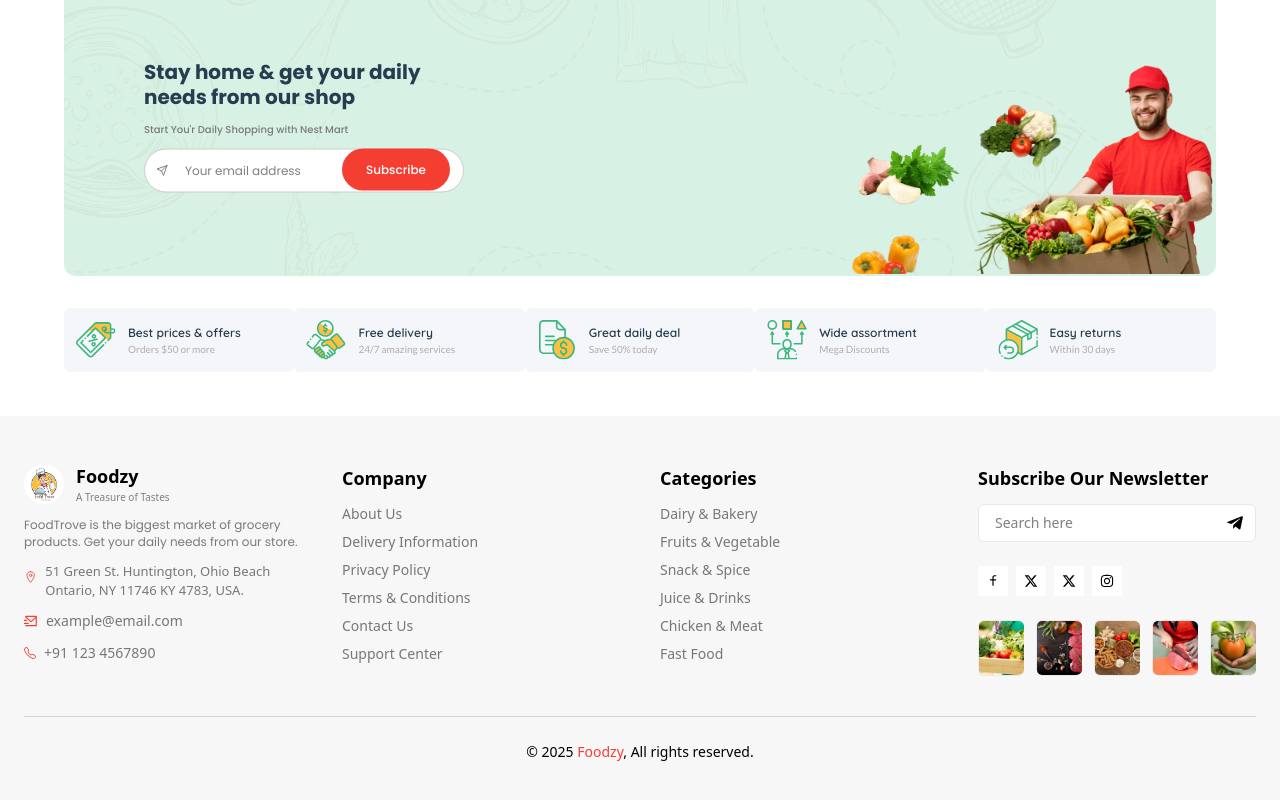
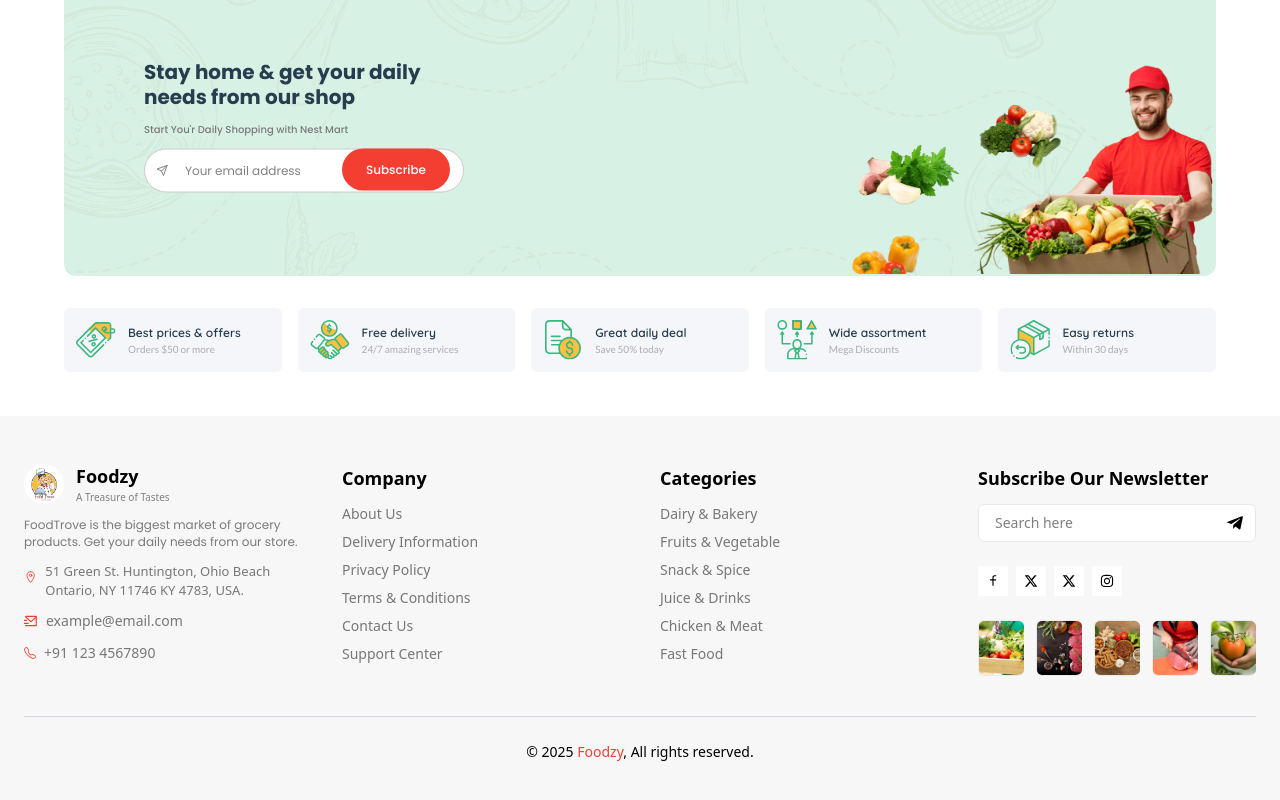
Before and after one commit to animesh156/Basic-Ecommerce, a React (Vite) app in the folder frontend/: page / in a window 1280 px wide. Shown: the part 1981-2781 px from the top of the page. Built offline with nearby package versions, Linux system fonts and the light colour scheme; no server answers.

Commit message:
fix: updated codebase with proper comments

```diff
--- a/frontend/src/components/cards/DealsCard.tsx
+++ b/frontend/src/components/cards/DealsCard.tsx
@@ -20,15 +20,17 @@ export default function DealsCard({
   rating,
 }: DealsCardProps) {
   return (
+    // Parent container for each deal card
     <div className="relative w-[350px] h-[420px] rounded-xl overflow-visible">
-      {/* Image */}
+
+      {/* Product Image */}
       <img
         src={image}
         alt={title}
         className="w-full h-64 object-cover rounded-xl"
       />
 
-      {/* Absolute Info Box - Half outside */}
+      {/* Floating info box (half outside image) */}
       <div
         className="
         absolute left-4.5
@@ -42,11 +44,12 @@ export default function DealsCard({
         w-56
       "
       >
-        <h3 className="text-[#253D4E]  font-quicksand font-bold text-[13px]">
+        {/* Product Title */}
+        <h3 className="text-[#253D4E] font-quicksand font-bold text-[13px]">
           {title}
         </h3>
 
-        {/* Rating */}
+        {/* Star Rating */}
         <div className="flex items-center gap-1 ">
           <FaStar className="text-[9px] text-yellow-400" />
           <span className="text-[#B6B6B6] text-[12px] font-lato">
@@ -54,25 +57,32 @@ export default function DealsCard({
           </span>
         </div>
 
+        {/* Company / Brand */}
         <p className="text-[#3BB77E] text-[12px] mt-1">
           <span className="text-[#7E7E7E]">By</span> {company}
         </p>
 
+        {/* Price + Button Row */}
         <div className="flex justify-between items-center">
+
+          {/* Price Section */}
           <div className="flex items-center gap-3 mt-2">
             <span className="text-[#3BB77E] font-semibold text-[15px]">
               ${price}
             </span>
+
+            {/* Original Price (Striked Through) */}
             <span className="text-gray-400 text-[15px] line-through">
               ${originalPrice}
             </span>
           </div>
 
-          {/* Button with Cart Icon */}
+          {/* Add to Cart Button */}
           <button className="mt-3 flex items-center gap-2 bg-[#F53E32] text-white px-4 py-2 rounded-md text-sm font-mono transition">
             <FaShoppingCart className="text-[12px]" />
             {buttonText}
           </button>
+
         </div>
       </div>
     </div>
--- a/frontend/src/components/cards/PopularProductCard.tsx
+++ b/frontend/src/components/cards/PopularProductCard.tsx
@@ -15,31 +15,37 @@ export default function PopularProductCard({
   actualPrice,
 }: PopularProduct) {
   return (
-    <div className="border w-64 border-[#E9E9E9] rounded-md py-3 px-3  transition cursor-pointer">
+    // Card container
+    <div className="border w-64 border-[#E9E9E9] rounded-md py-3 px-3 transition cursor-pointer">
+
+      {/* Product Image Wrapper */}
       <div className="relative border-[#E9E9E9] border rounded-md">
+        {/* Product Image */}
         <img
           src={image}
           alt={title}
           className="w-full h-56 object-cover rounded-md"
         />
 
+        {/* Small round badge (decorative element) */}
         <div className="w-10 absolute left-24 -bottom-5 rounded-full h-10 bg-[#F7F7F8] border-2 border-[#E9E9E9]"></div>
       </div>
 
+      {/* Product Type */}
       <p className="mt-6 text-center text-[14px] text-[#777777]">{type}</p>
 
+      {/* Product Title (centered) */}
       <div className="w-56">
-
-          <h4 className="text-[12px] text-center font-poppins font-medium text-[#2B2B2D] mt-9">
-        {title}
-      </h4>
-
+        <h4 className="text-[12px] text-center font-poppins font-medium text-[#2B2B2D] mt-9">
+          {title}
+        </h4>
       </div>
 
+      {/* Price Section */}
+      <div className="text-center text-[14px] font-bold space-x-2 mt-2">
+        <span className="text-red-500">{price}</span>
 
-
-      <div className=" text-center text-[14px] font-bold space-x-2 mt-2">
-        <span className="text-red-500 ">{price}</span>
+        {/* Original price (strikethrough) */}
         <span className="text-[#7A7A7A] font-normal line-through text-[12px]">
           {actualPrice}
         </span>
--- a/frontend/src/components/filter/Filters.tsx
+++ b/frontend/src/components/filter/Filters.tsx
@@ -141,7 +141,9 @@ export default function Filters() {
       </div>
 
       {/* FILTER BUTTON */}
-      <button className="bg-[#F53E32] font-normal text-[14px] px-5 py-2 text-white">Filter</button>
+      <button className="bg-[#F53E32] font-normal text-[14px] px-5 py-2 text-white">
+        Filter
+      </button>
 
       {/* PRODUCT TAGS */}
       <div>
--- a/frontend/src/pages/Home.tsx
+++ b/frontend/src/pages/Home.tsx
@@ -6,6 +6,7 @@ import DealOfTheDay from "../components/products/DealOfTheDay";
 import FooterImg from "../components/footer/FooterImg";
 import FoodProducts from "../components/products/FoodProducts";
 
+// Footer benefit data
 const data = [
   {
     id: 1,
@@ -41,34 +42,55 @@ const data = [
 
 export default function Home() {
 
-   useEffect(() => {
-        window.scrollTo(0, 0);
-      }, []);
+  // Scroll to top when Home page mounts
+  useEffect(() => {
+    window.scrollTo(0, 0);
+  }, []);
 
   return (
     <div className="mt-2">
-      {/* Hero Section */}
+
+      {/* ============================
+          HERO SECTION
+      =============================*/}
       <Hero />
 
-      {/* Products Section */}
+      {/* ============================
+          MAIN PRODUCTS SECTION
+      =============================*/}
       <section className="py-10 space-y-5">
+        {/* Featured products slider */}
         <FeatureProducts />
+
+        {/* Food & grocery products */}
         <FoodProducts />
+
+        {/* Daily best-selling items */}
         <DailyBestSell />
+
+        {/* Deal of the day section */}
         <DealOfTheDay />
       </section>
 
+      {/* ============================
+          FOOTER IMAGE + BENEFITS
+      =============================*/}
       <section className="mb-11">
+
+        {/* Promotional footer image */}
         <FooterImg />
 
-        <div className="max-w-6xl mx-auto mt-8 grid grid-cols-5 ">
+        {/* Footer highlights / benefits */}
+        <div className="max-w-6xl mx-auto mt-8 grid grid-cols-5 gap-4">
           {data.map((item) => (
             <div
               key={item.id}
               className="bg-[#F4F6FA] flex items-center gap-3 p-3 rounded-md"
             >
-              <img src={item.icon} className="w-10 h-10" />
+              {/* Icon */}
+              <img src={item.icon} className="w-10 h-10" alt={item.title} />
 
+              {/* Text content */}
               <div>
                 <h3 className="text-[12px] font-semibold font-quicksand text-[#253D4E]">
                   {item.title}
@@ -81,6 +103,7 @@ export default function Home() {
           ))}
         </div>
       </section>
+
     </div>
   );
 }
```
Also changed, not shown: frontend/src/components/products/DailyBestSell.tsx (+9 -6 lines).
